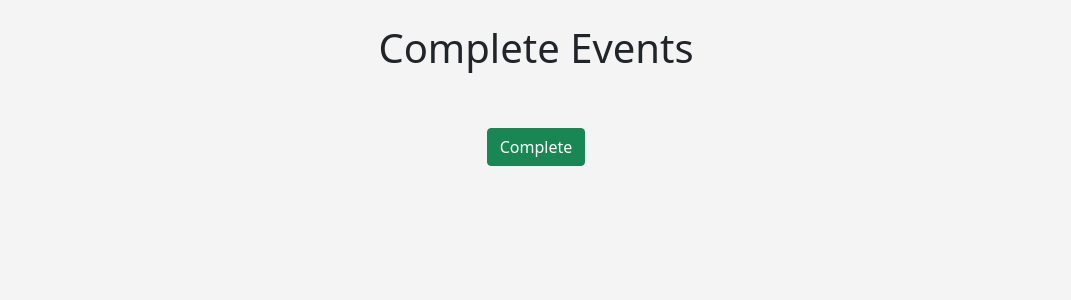
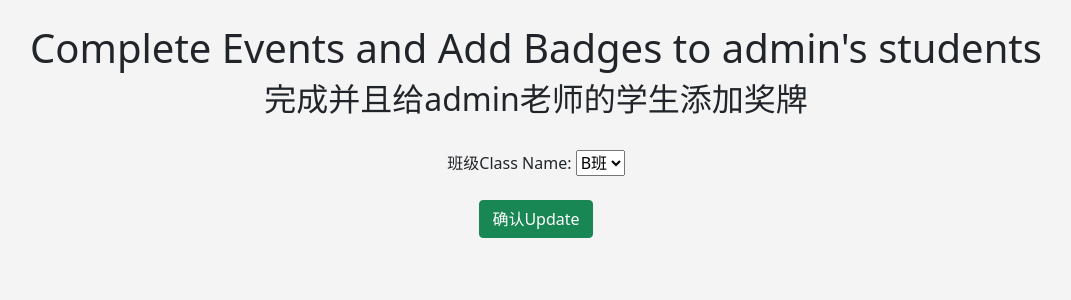
Before and after one commit to leohe27/webcs310, a Django app: page /events/event-complete in a window 1280 px wide. Shown: the part 56-356 px from the top of the page, without its empty margins (104-1175 px from the left). Run offline with Django 4.2, Linux system fonts and the light colour scheme; a user stored in the database is signed in.

Commit message:
event complete

```diff
--- a/cs310_website/events/templates/events/event_complete.html
+++ b/cs310_website/events/templates/events/event_complete.html
@@ -2,28 +2,32 @@
 
 {% block content %}
 	{% if user.is_authenticated %}
-
 	<center>
-	<h1> Complete Events </h1>
-	<br/><br/>
+		<h1> Complete Events and Add Badges to {{user}}'s students </h1>
+		<h2> 完成并且给{{user}}老师的学生添加奖牌 </h2>
+		<br/>
 		{% if submitted %}
-		Event Has Completed Successfully!
+			Badges Has Been Added Successfully!
+			奖牌成功添加
 
 		{% else %}
-		<form action = "" method = POST>
+		<form action="" method = POST>
 			{% csrf_token %}
-
-			{{ form.as_p }}
-
-			<input type = "submit" value = "Complete" class = "btn btn-success">
+			<label for="ClassName">班级Class Name: </label>
+			<select name="ClassName" id="ClassName">
+				{% if user.get_username == 'Leo' %}
+				<option value="A">A班</option>
+				{% else %}
+				<option value="B">B班</option>
+		    	{% endif %}
+		  	</select>
+		  <br><br>
+		  <input type = "submit" value = "确认Update" class = "btn btn-success">
 		</form>
-
 		{% endif %}
-
 	</center>
 	{% else %}
 	<h1>Logged In Needed </h1>
-
-	<a class="nav-link" href="{%url 'login' %}">Login Here</a>
+	<a class="nav-link" href="{%url 'login' %}">Login</a>
 	{% endif %}
 {% endblock %}
--- a/cs310_website/events/views.py
+++ b/cs310_website/events/views.py
@@ -4,14 +4,24 @@ from .models import Event
 from .models import MyClassStudent
 from .forms import StudentForm
 from django.http import HttpResponseRedirect
-
+from django.db.models import F
 
 def event_complete(request):
-	name = 'Leo'
+	submitted = False
+	if request.method == 'POST':
+		classname = request.POST['ClassName']
+		if classname == 'A':
+			MyClassStudent.objects.filter(classroom__name='A').update(badge=F('badge') + 1)
+		else:
+			MyClassStudent.objects.filter(classroom__name='B').update(badge=F('badge') + 1)
+		submitted = True
+	else:
+		if submitted in request.GET:
+			submitted = True
 	return render(request,
-		'events/event_complete.html', {
-		'name' : name,
-		})
+			'events/event_complete.html',{
+			'submitted':submitted
+			})
 
 def event_one(request):
 	name = 'Leo'
@@ -76,8 +86,7 @@ def update_student(request, student_id):
 			form.save()
 			return redirect('dashboard')
 
-	return render(request,'events/update_student.html',
-		{
+	return render(request,'events/update_student.html',{
 		'Student':student,
 		'form':form
 		})
@@ -133,7 +142,6 @@ def lesson_three(request):
 
 def home(request, year = datetime.now().year, month = datetime.now().strftime('%B')):
 	name = 'Leo'
-	# month_number
 	return render(request,
 		'events/home.html', {
 		'name' : name,
```
Also changed, not shown: cs310_website/events/templates/events/add_student.html (+8 -1 lines), cs310_website/events/templates/events/event_four.html (+6 -1 lines), cs310_website/events/templates/events/event_one.html (+8 -7 lines), cs310_website/events/templates/events/event_three.html (+6 -1 lines), cs310_website/events/templates/events/event_two.html (+6 -1 lines), cs310_website/db.sqlite3, 4 other files. Lines whose indentation alone changed are shown as unchanged.
